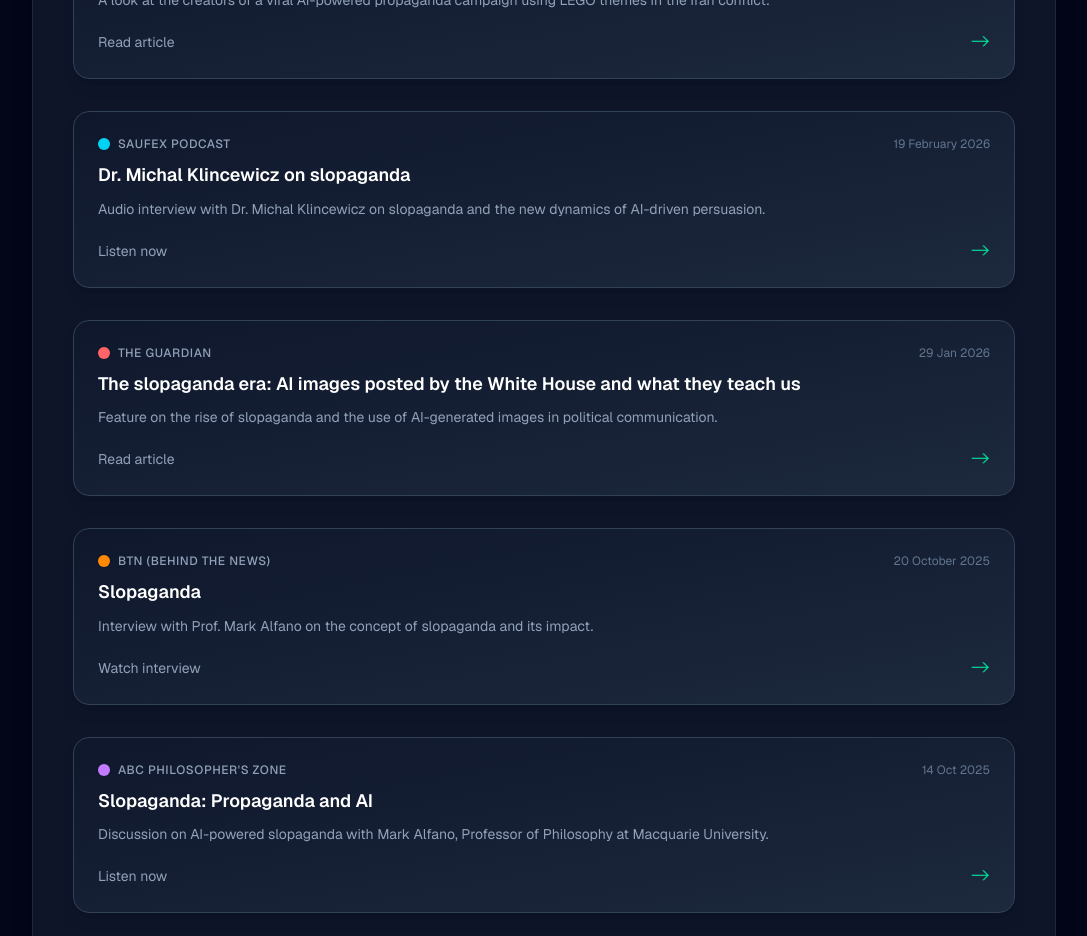
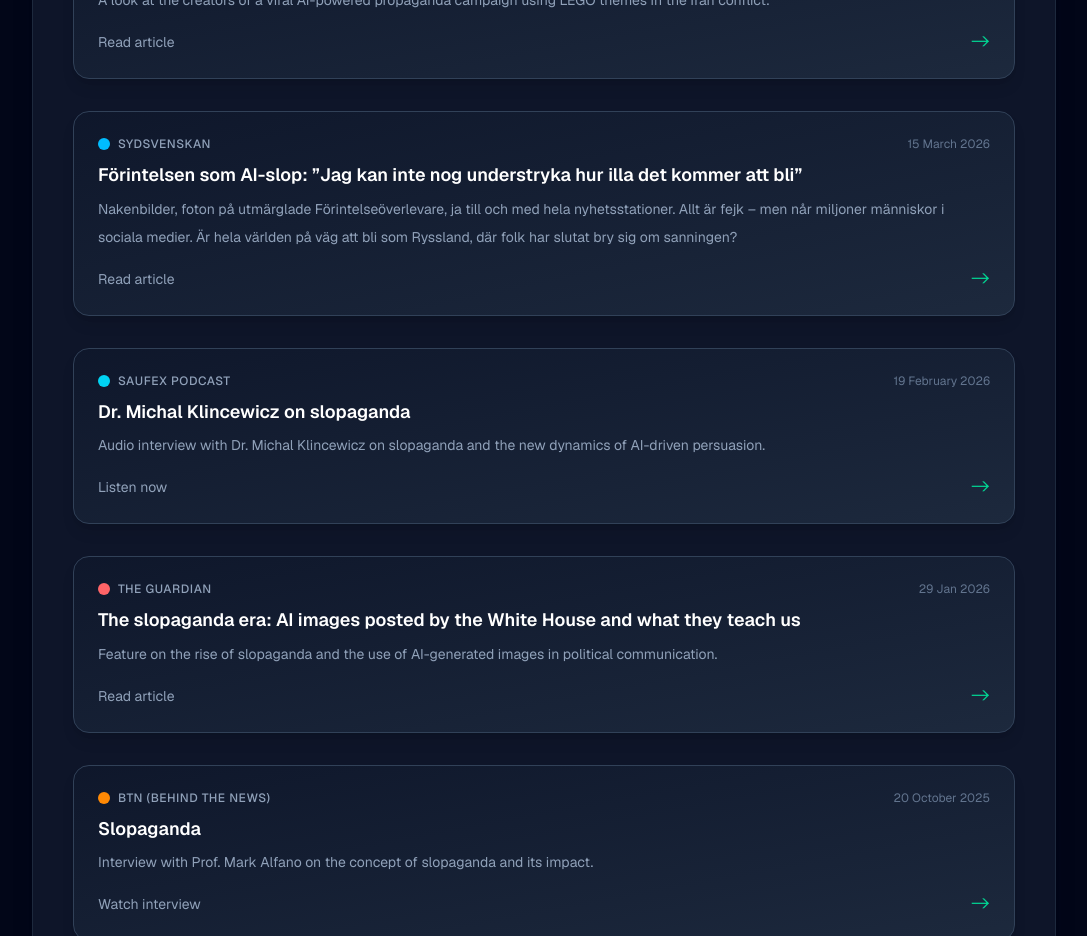
Before and after one commit to ebrahimifard/slopaganda, a Next.js app: page /press-coverage in a window 1280 px wide. Shown: the part 5560-6496 px from the top of the page, without its empty margins (96-1183 px from the left). Built offline with nearby package versions, Linux system fonts and the light colour scheme.

Commit message:
adding a new entry

```diff
--- a/src/app/press-coverage/page.tsx
+++ b/src/app/press-coverage/page.tsx
@@ -224,6 +224,17 @@ const pressItems: PressItem[] = [
     color: "bg-blue-400",
   },
   {
+    outlet: "Sydsvenskan",
+    date: "15 March 2026",
+    title:
+      "Förintelsen som AI-slop: ”Jag kan inte nog understryka hur illa det kommer att bli”",
+    description:
+      "Nakenbilder, foton på utmärglade Förintelseöverlevare, ja till och med hela nyhetsstationer. Allt är fejk – men når miljoner människor i sociala medier. Är hela världen på väg att bli som Ryssland, där folk har slutat bry sig om sanningen?",
+    href: "https://www.sydsvenskan.se/kultur/forintelsen-som-ai-slop-jag-kan-inte-nog-understryka-hur-illa-det-kommer-att-bli/",
+    action: "Read article",
+    color: "bg-sky-400",
+  },
+  {
     outlet: "Saufex Podcast",
     date: "19 February 2026",
     title: "Dr. Michal Klincewicz on slopaganda",
```
